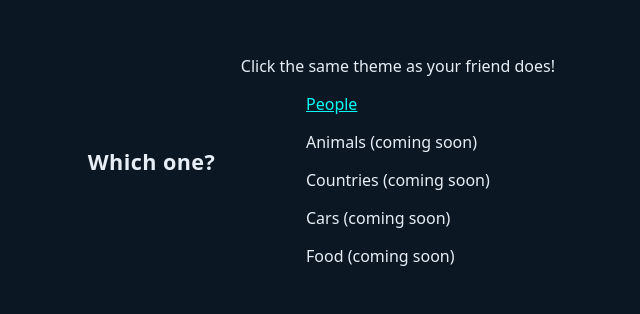
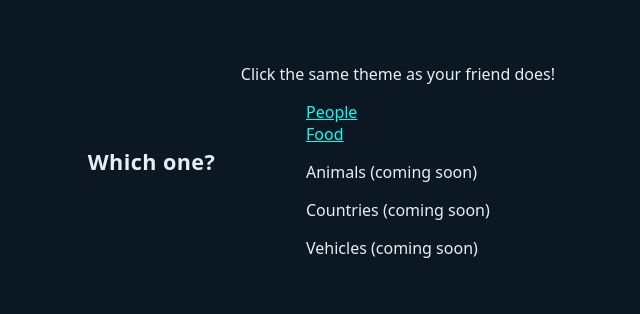
Before and after one commit to wedg3/whichone, a plain HTML site: page index.html in a window 1280 px wide. Shown: the part 193-507 px from the top of the page, without its empty margins (325-965 px from the left). Drawn offline with Linux system fonts and the light colour scheme.

Commit message:
Update index.html

```diff
--- a/index.html
+++ b/index.html
@@ -1,3 +1,4 @@
+
 <!DOCTYPE html>
 <html lang="en">
 <head>
@@ -51,12 +52,11 @@ a:active {
 			  	<div class="legend"><p>Click the same theme as your friend does!
 
 					<div>
-					<a href="whichone.html?board=standard">People</a><br>
+					<a href="whichone.html?board=people">People</a><br>
+					<a href="whichone.html?board=food">Food</a><br>
 					<p>Animals (coming soon)</p>
 					<p>Countries (coming soon)</p>
-					<p>Cars (coming soon)</p>
-					<p>Food (coming soon)</p>
-
+					<p>Vehicles (coming soon)</p>
 
 					</div>
 
```
